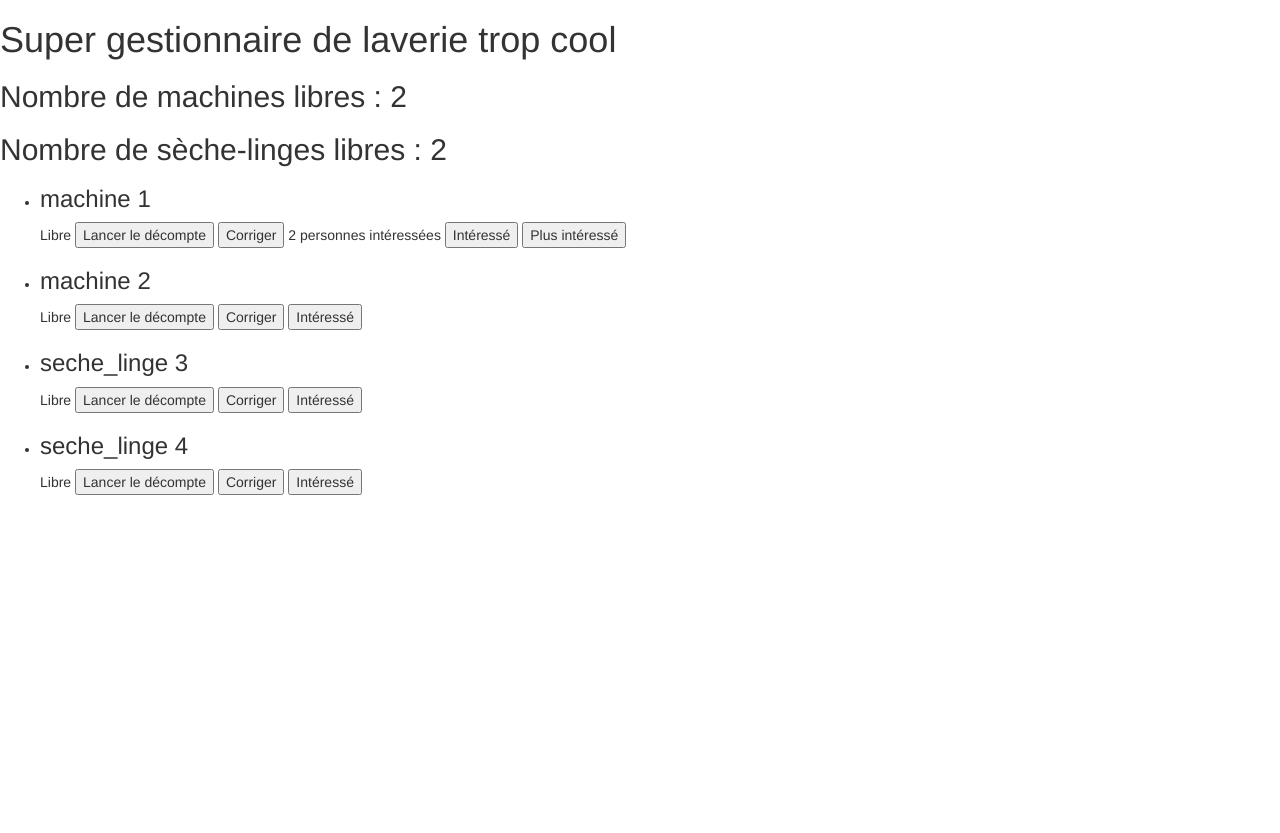
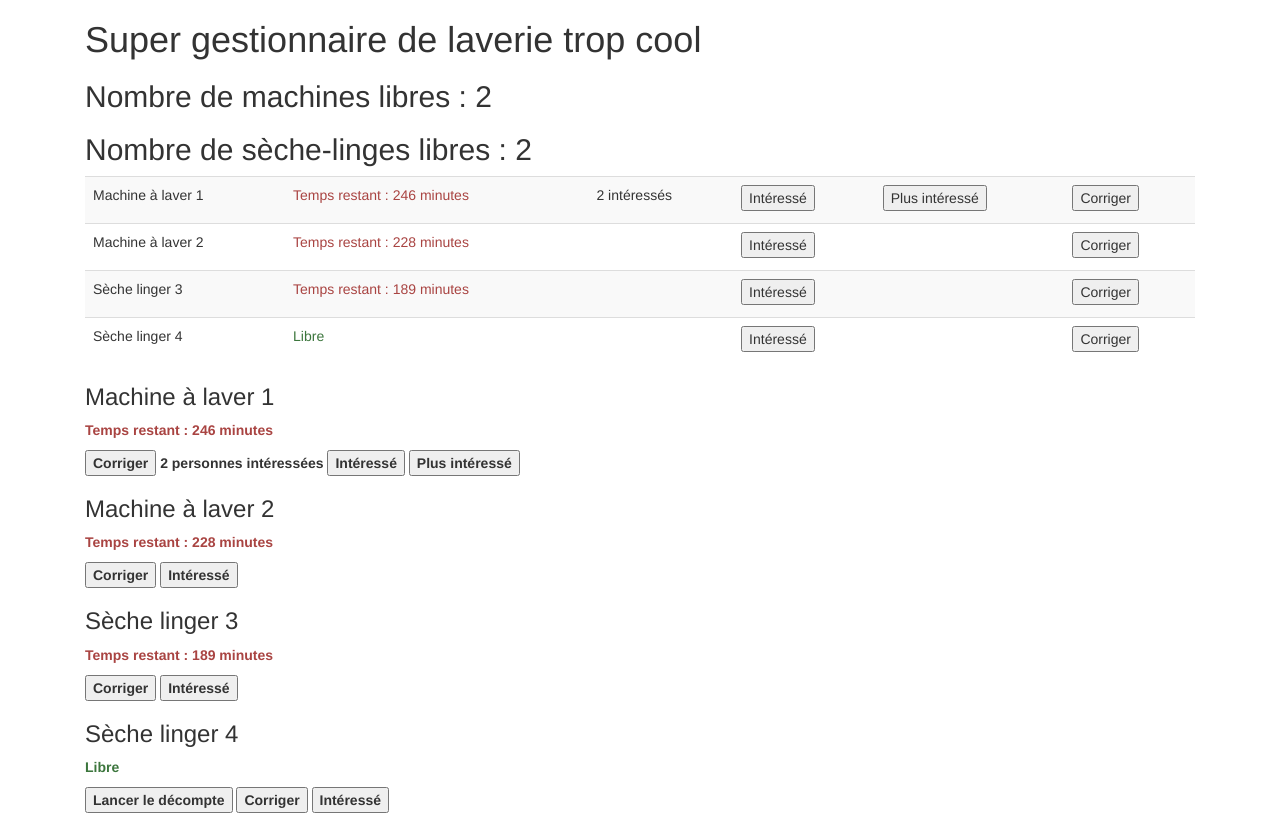
Before and after one commit to MaximeAnsquer/laverie_EMN, a Django app: page /laverie/interesse/1 in a window 1280 px wide. Before the commit the page ends 495 px from the top, so only its background shows below. Run offline with Django 3.2, Linux system fonts and the light colour scheme; data comes from the database, SQL or seed files in the repository; both versions use the stored data as it was after the commit; some libraries are stand-ins or nearby versions.

Commit message:
Un peu de boostrap

```diff
--- a/laverie/models.py
+++ b/laverie/models.py
@@ -5,7 +5,7 @@ from django.db import models
 class Appareil(models.Model):
     duree = models.IntegerField(default=50)
     heure_fin = models.DateTimeField(default=timezone.now)
-    temps_restant = models.DurationField(default=timezone.timedelta())
+    temps_restant = models.DurationField(default=timezone.timedelta(),null=True)
     interesses = models.IntegerField(default=0)
     libre = models.BooleanField(default=True)
     TYPES = (
@@ -15,7 +15,11 @@ class Appareil(models.Model):
     type = models.CharField(max_length=20, choices=TYPES, default='machine')
 
     def __str__(self):
-        return "%s %s" %(self.type, self.id)
+        if self.type == 'machine':
+            type = 'Machine à laver'
+        else:
+            type = 'Sèche linger'
+        return type + " " + str(self.id)
 
     def add_interesse(self):
         self.interesses += 1
@@ -26,14 +30,17 @@ class Appareil(models.Model):
         self.save()
 
     def actualiser(self):
-        if not self.libre:
-            temps_restant = self.temps_restant = self.heure_fin - timezone.now()
+        temps_restant = self.temps_restant = self.heure_fin - timezone.now()
+        if self.libre:
+            if temps_restant.days >= 0:
+                self.libre = False
+        else:
             if temps_restant.days >= 0:
                 self.temps_restant = temps_restant
             else:
                 self.libre = True
                 self.temps_restant = timezone.timedelta()
-            self.save()
+        self.save()
 
     def get_minutes_restantes(self):
         return (60+self.temps_restant.seconds)//60
--- a/laverie/templates/laverie/index.html
+++ b/laverie/templates/laverie/index.html
@@ -1,28 +1,83 @@
-<!-- Latest compiled and minified CSS -->
+<!DOCTYPE html>
+<html lang="fr">
+<head>
+    <title>Super laverie trop cool</title>
+    <meta charset="utf-8">
+    <meta name="viewport" content="width=device-width, initial-scale=1">
     <link rel="stylesheet" href="https://maxcdn.bootstrapcdn.com/bootstrap/3.3.6/css/bootstrap.min.css" integrity="sha384-1q8mTJOASx8j1Au+a5WDVnPi2lkFfwwEAa8hDDdjZlpLegxhjVME1fgjWPGmkzs7" crossorigin="anonymous">
+    <link rel="stylesheet" href="https://maxcdn.bootstrapcdn.com/bootstrap/3.3.6/css/bootstrap-theme.min.css" integrity="sha384-fLW2N01lMqjakBkx3l/M9EahuwpSfeNvV63J5ezn3uZzapT0u7EYsXMjQV+0En5r" crossorigin="anonymous">
+    <script src="https://maxcdn.bootstrapcdn.com/bootstrap/3.3.6/js/bootstrap.min.js" integrity="sha384-0mSbJDEHialfmuBBQP6A4Qrprq5OVfW37PRR3j5ELqxss1yVqOtnepnHVP9aJ7xS" crossorigin="anonymous"></script>
+    <script src="http://ajax.googleapis.com/ajax/libs/jquery/1.9.1/jquery.min.js"></script>
+</head>
 
-<!-- Optional theme -->
-<link rel="stylesheet" href="https://maxcdn.bootstrapcdn.com/bootstrap/3.3.6/css/bootstrap-theme.min.css" integrity="sha384-fLW2N01lMqjakBkx3l/M9EahuwpSfeNvV63J5ezn3uZzapT0u7EYsXMjQV+0En5r" crossorigin="anonymous">
+<body>
 
-<!-- Latest compiled and minified JavaScript -->
-<script src="https://maxcdn.bootstrapcdn.com/bootstrap/3.3.6/js/bootstrap.min.js" integrity="sha384-0mSbJDEHialfmuBBQP6A4Qrprq5OVfW37PRR3j5ELqxss1yVqOtnepnHVP9aJ7xS" crossorigin="anonymous"></script>
+<div class="container">
 
-<script src="http://ajax.googleapis.com/ajax/libs/jquery/1.9.1/jquery.min.js"></script>
+    <div class="col-xs-12">
 
         <h1>Super gestionnaire de laverie trop cool</h1>
 
         <h2>Nombre de machines libres : {{ nb_machines_libres }} </h2>
         <h2>Nombre de sèche-linges libres :  {{ nb_seche_linges_libres }} </h2>
 
-<ul>
+        <table class="table table-striped">
+            <tbody>
             {% for appareil in appareils %}
-        <li>
+                <tr>
+                    <td>{{ appareil }}</td>
+                    <td>
+                        {% if appareil.libre %}
+                            <p class="text-success">Libre</p>
+                        {% else %}
+                            <p class="text-danger">
+                                Temps restant : {{ appareil.get_minutes_restantes }} minutes
+                            </p>
+                        {% endif %}
+                    </td>
+                    <td>
+                        {% if appareil.interesses == 1 %}
+                            <div>
+                                1 intéressé
+                            </div>
+                        {% elif appareil.interesses > 1 %}
+                            {{ appareil.interesses }} intéressés
+                        {% endif %}
+                    </td>
+                    <td>
+                        <button onclick="interesse({{ appareil.id }})">Intéressé</button>
+                    </td>
+                    <td>
+                        {% if appareil.interesses != 0 %}
+                            <button onclick="plus_interesse({{ appareil.id }})">Plus intéressé</button>
+                        {% endif %}
+                    </td>
+                    <td>
+                        <button onclick="apparition_formulaire({{ appareil.id }})">Corriger</button>
+                        <div id="corriger_{{ appareil.id }}" style="display: none">
+                            <input id="valeur_{{ appareil.id }}" type="number" min="0" max="{{ appareil.duree }}"/>
+                            <button onclick="corriger_compteur({{ appareil.id }})">Valider</button>
+                        </div>
+
+                    </td>
+                </tr>
+            {% endfor %}
+            </tbody>
+        </table>
+
+        <dl>
+            {% for appareil in appareils %}
+                <dt>
                 <h3>{{ appareil }}</h3>
                 {% if appareil.libre %}
+                    <p class="text-success">
                         Libre
+                    </p>
                     <button onclick="lancer_decompte({{ appareil.id }})">Lancer le décompte</button>
                 {% else %}
+                    <p class="text-danger">
                         Temps restant : {{ appareil.get_minutes_restantes }} minutes
+                    </p>
                 {% endif %}
 
                 <button onclick="apparition_formulaire({{ appareil.id }})">Corriger</button>
@@ -42,9 +97,13 @@
                 {% if appareil.interesses != 0 %}
                     <button onclick="plus_interesse({{ appareil.id }})">Plus intéressé</button>
                 {% endif %}
-        </li>
+                </dt>
             {% endfor %}
-</ul>
+        </dl>
+    </div>
+</div>
+
+</body>
 
 <script>
     function lancer_decompte(id) {
@@ -78,3 +137,5 @@
     }
     setTimeout("refresh()",61000);
 </script>
+
+</html>
--- a/laverie/views.py
+++ b/laverie/views.py
@@ -30,9 +30,13 @@ def lancer_decompte(request, id):
 
 
 def corriger_decompte(request, id, valeur):
+    print("Correction de " + str(id))
     appareil = Appareil.objects.get(id=id)
+    print("Heure de fin valait " + str(appareil.heure_fin))
     appareil.heure_fin = timezone.now() + timezone.timedelta(minutes=int(valeur))
+    appareil.save()
     appareil.actualiser()
+    print("Heure de fin vaut maintenant " + str(appareil.heure_fin))
     return index(request)
 
 
```
Also changed, not shown: db.sqlite3, laverie/migrations/0006_auto_20160512_2221.py (added). Lines whose indentation alone changed are shown as unchanged.
